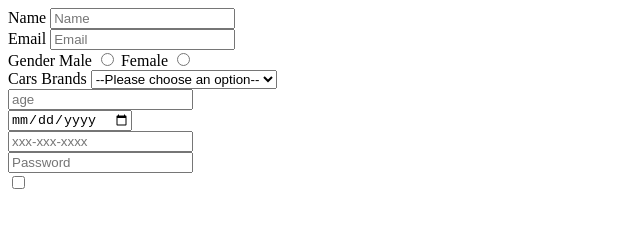
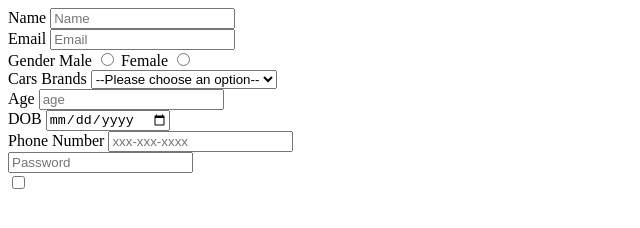
Before and after one commit to acciojob/signup-form-car-codergit-m, a website: page main.html in a window 1280 px wide. Shown: the whole page, without its empty margins (0-640 px from the left). Drawn offline with Linux system fonts and the light colour scheme.

Commit message:
created a submission

```diff
--- a/main.html
+++ b/main.html
@@ -32,13 +32,14 @@
             <option id="cars" value="Audi" required>Audi</option>
 		</select>
         <br>
-
+		<label for="age">Age</label>
 		<input type="Number" required="Yes" id="age" placeholder="age">
 		<br>
-
-		<input type="Date" required="Yes" id="dob">
+		<label for="dob">DOB</label>
+		<input type="Date" name="dob" id="dob" required="Yes" id="dob">
 		<br>
 
+		<label for="tel">Phone Number</label>
 		<input type="Tel" required="No" id="tel" placeholder="xxx-xxx-xxxx">
 		<br>
 
```
